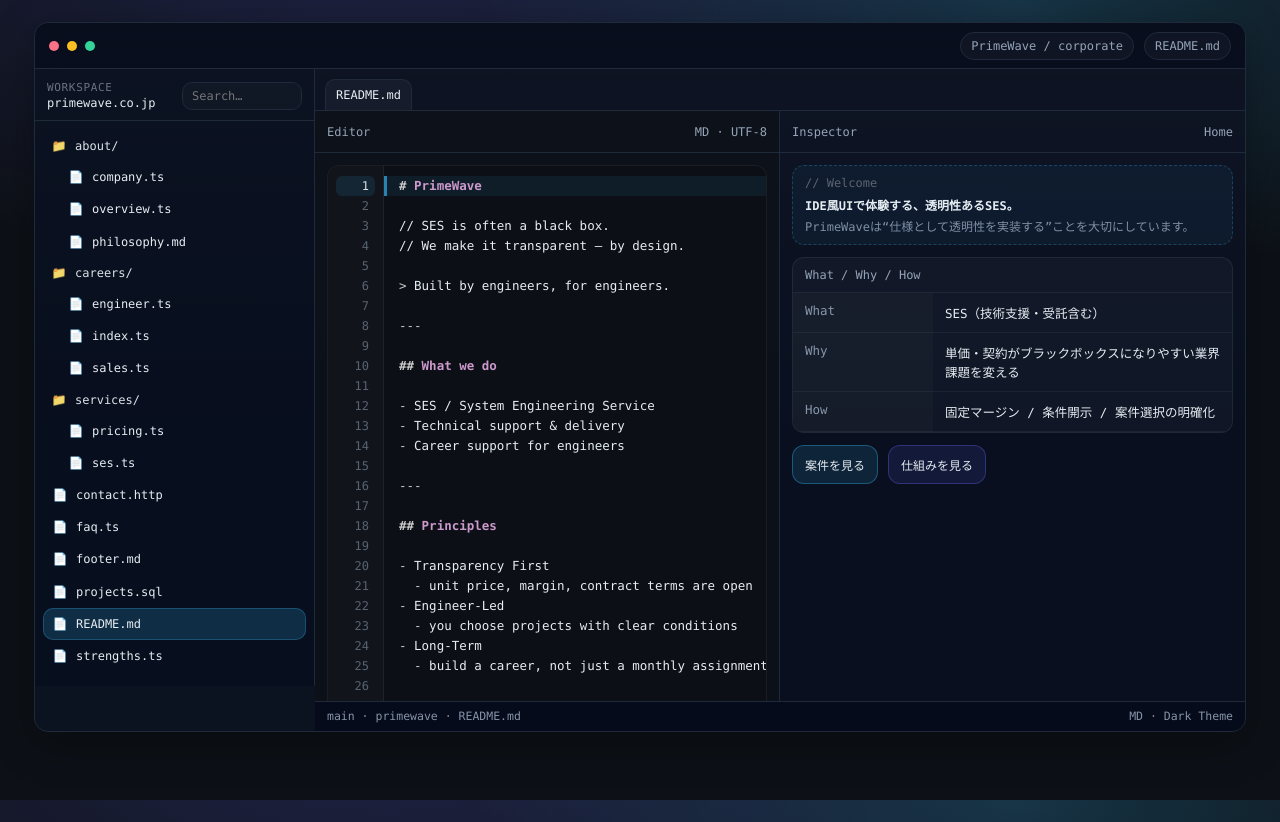
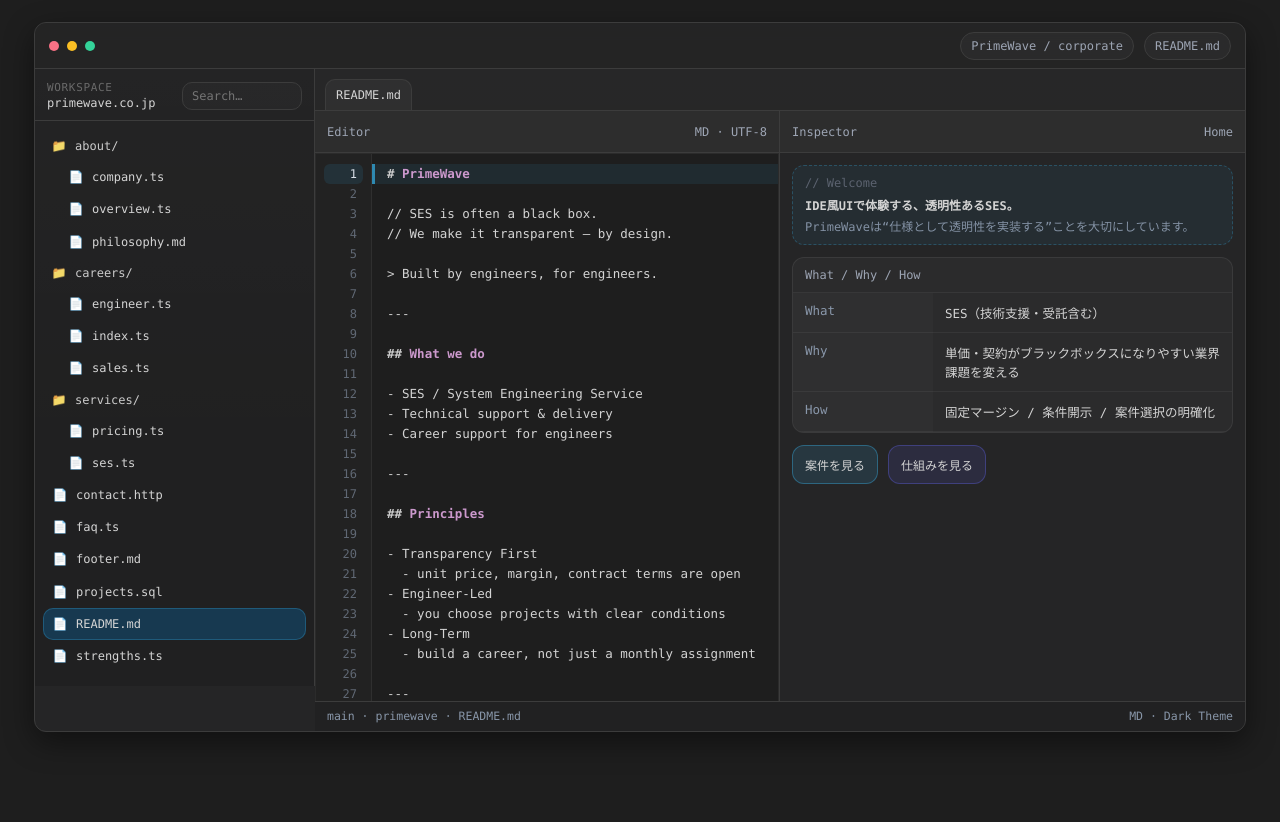
Before and after one commit to 8yabusa/primewave-ide, a Next.js app: page / in a window 1280 px wide. Built offline with nearby package versions, Linux system fonts and the light colour scheme.

Commit message:
サイトの色や形など修正

```diff
--- a/src/app/globals.css
+++ b/src/app/globals.css
@@ -1,32 +1,34 @@
 :root{
-  --bg:#0d1117;
-  --panel:#0b1220;
-  --border:#1f2a3a;
-  --text:#e6edf3;
-  --muted:#94a3b8;
-  --muted2:#6b7280;
-  --accent:#38bdf8;
-  --accent2:#6366f1;
+  /* ===== VS Code Dark+ inspired ===== */
+  --bg: #1e1e1e;              /* editor background */
+  --panel: #252526;           /* side panels */
+  --border: #3c3c3c;          /* separators */
+  --text: #d4d4d4;            /* primary text */
+  --muted: #9da5b4;           /* secondary text */
+  --muted2: #6a6a6a;
 
-  --rowHover: rgba(56,189,248,.12);
-  --rowActive: rgba(56,189,248,.18);
+  --accent: #007acc;          /* VSCode blue */
+  --accent2: #3794ff;
 
-  --shadow: 0 12px 40px rgba(0,0,0,.35);
-  --radius: 14px;
+  --rowHover: rgba(0,122,204,.18);
+  --rowActive: rgba(0,122,204,.28);
 
-  --mono: ui-monospace, SFMono-Regular, Menlo, Monaco, Consolas, "Liberation Mono","Courier New", monospace;
-  --sans: ui-sans-serif, system-ui, -apple-system, "Segoe UI", Roboto, "Helvetica Neue", Arial, "Noto Sans JP", "Hiragino Kaku Gothic ProN", "Yu Gothic", sans-serif;
+  --shadow: 0 10px 30px rgba(0,0,0,.45);
+  --radius: 12px;
+
+  --mono: ui-monospace, SFMono-Regular, Menlo, Monaco, Consolas,
+          "Liberation Mono", "Courier New", monospace;
+  --sans: -apple-system, BlinkMacSystemFont, "Segoe UI",
+          Helvetica, Arial, "Noto Sans JP", sans-serif;
 }
+
 *{ box-sizing:border-box; }
 html,body{ height:100%; }
 body{
   margin:0;
-  background:
-    radial-gradient(1200px 600px at 30% -10%, rgba(99,102,241,.22), transparent 60%),
-    radial-gradient(1000px 520px at 80% 0%, rgba(56,189,248,.20), transparent 55%),
-    var(--bg);
-  color:var(--text);
-  font-family:var(--sans);
+  background: var(--bg);
+  color: var(--text);
+  font-family: var(--sans);
 }
 a{ color:inherit; }
 
@@ -160,9 +162,9 @@
   display: grid;
   grid-template-columns: 56px 1fr;
   border: 1px solid rgba(255, 255, 255, 0.06);
-  border-radius: 12px;
+  border-radius: 0px;
   overflow: hidden;
-  background: rgba(13, 17, 23, 0.85);
+  background: rgba(31, 31, 31, 0.85);
   min-width: 0;
 }
 
@@ -277,6 +279,11 @@
   overflow: auto;
 }
 
+._split_editor ._split_body {
+  padding: 0;        /* ✅ Editor は余白なし */
+}
+
+
 /* ===== Mobile behavior ===== */
 @media (max-width: 980px) {
   ._split_root {
@@ -289,7 +296,7 @@
     gap: 8px;
     padding: 10px 12px;
     border-bottom: 1px solid var(--border);
-    background: rgba(2, 6, 23, 0.55);
+    background: rgba(31, 31, 31, 0.55);
     backdrop-filter: blur(10px);
     position: sticky;
     top: 0;
@@ -383,3 +390,32 @@
     display: none;
   }
 }
+
+._split_editor {
+  background: var(--bg);
+}
+
+._split_inspector {
+  background: var(--panel);
+}
+
+._split_header {
+  background: #2d2d2d;
+  border-bottom: 1px solid var(--border);
+}
+
+._tabsbar {
+  background: #252526;
+  border-bottom: 1px solid var(--border);
+}
+
+._tab {
+  background: #2d2d2d;
+  color: var(--muted);
+}
+
+._tab.is-active {
+  background: var(--bg);
+  color: var(--text);
+  border-bottom: 2px solid var(--accent);
+}
--- a/src/components/IdeShell.tsx
+++ b/src/components/IdeShell.tsx
@@ -104,7 +104,7 @@
             justifyContent: "space-between",
             padding: "0 14px",
             borderBottom: "1px solid var(--border)",
-            background: "rgba(2,6,23,.55)",
+            background: "rgba(31,31,31,.55)",
             backdropFilter: "blur(10px)",
           }}
         >
@@ -160,7 +160,7 @@
                 justifyContent: "space-between",
                 padding: "0 12px",
                 borderTop: "1px solid var(--border)",
-                background: "rgba(2,6,23,.55)",
+                background: "rgba(31,31,31,.55)",
                 fontFamily: "var(--mono)",
                 fontSize: 11.5,
                 color: "rgba(148,163,184,.9)",
@@ -171,6 +171,7 @@
             </div>
           </div>
         </div>
+
         {/* ✅ Mobile Drawer (overlay + drawer) */}
         <div
           className="_ide_sidebar_overlay"
--- a/src/components/SidebarTree.tsx
+++ b/src/components/SidebarTree.tsx
@@ -36,7 +36,7 @@
       className="_sidebar_fix"
       style={{
         borderRight: "1px solid var(--border)",
-        background: "rgba(2,6,23,.35)",
+        background: "rgba(24,24,24,.35)",
       }}
     >
       <div style={{ padding: "12px 12px 10px", borderBottom: "1px solid var(--border)", display: "flex", gap: 10, alignItems: "center" }}>
--- a/src/components/TabsBar.tsx
+++ b/src/components/TabsBar.tsx
@@ -12,7 +12,7 @@
   onClose: (path: string) => void;
 }) {
   return (
-    <div style={{ display: "flex", gap: 8, padding: "10px 10px 0", borderBottom: "1px solid var(--border)", background: "rgba(2,6,23,.25)" }}>
+    <div style={{ display: "flex", gap: 8, padding: "10px 10px 0", borderBottom: "1px solid var(--border)", background: "rgba(31,31,31,.25)" }}>
       {tabs.map((t) => {
         const active = t.path === activePath;
         return (
```
Lines whose indentation alone changed are shown as unchanged.
